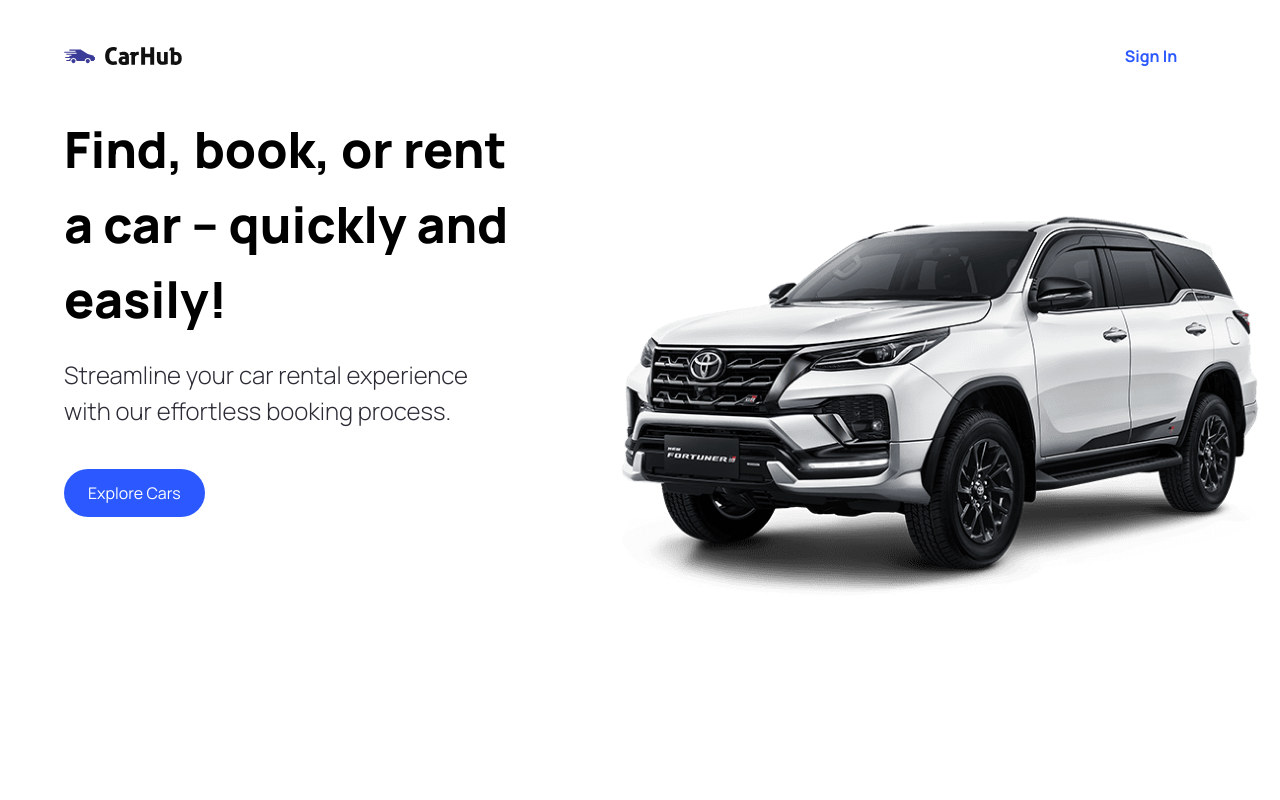
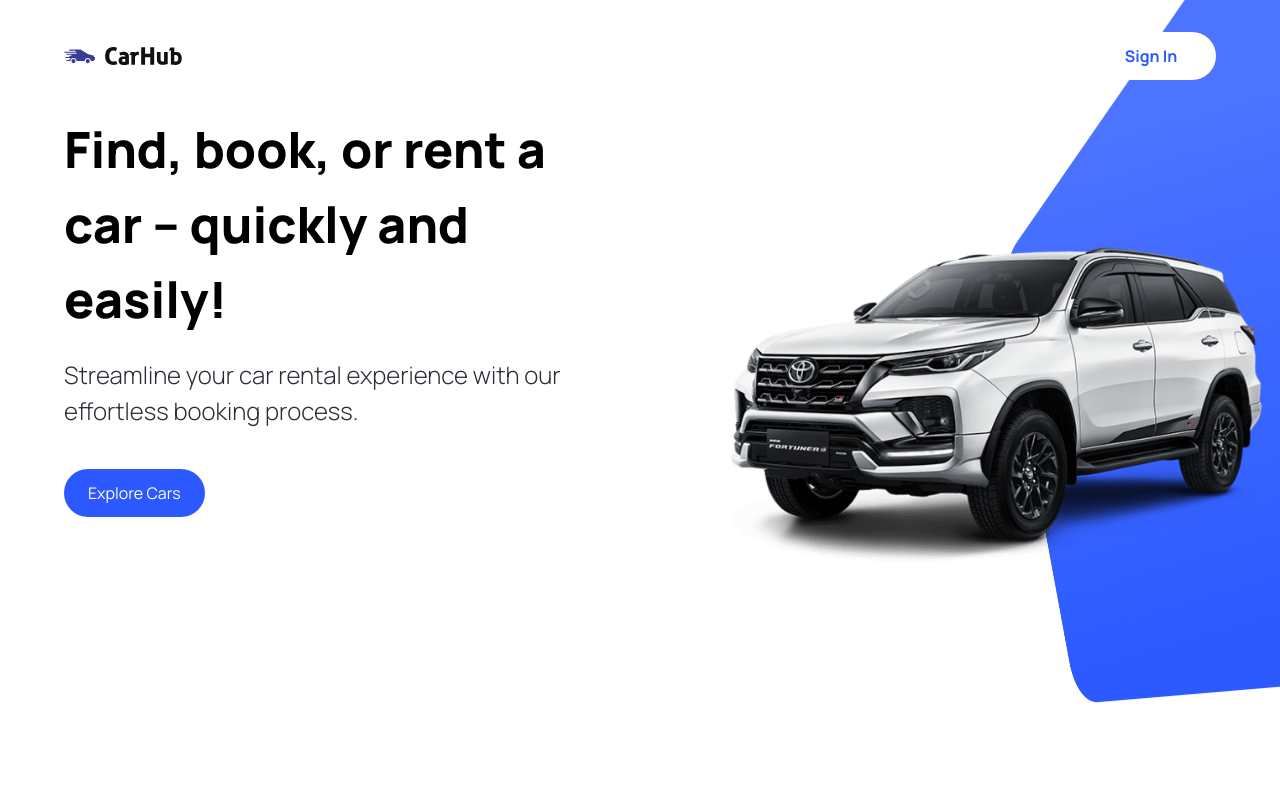
Before and after one commit to AbhigyanBorah/car-showcase, a Next.js app: page / in a window 1280 px wide. Shown: the top 800 px of the page. Built offline with nearby package versions, Linux system fonts and the light colour scheme.

Commit message:
hero section fixes

```diff
--- a/app/globals.css
+++ b/app/globals.css
@@ -51,11 +51,11 @@
 }
 
 .hero__image-container {
-  @apply xl:flex-[1.5] flex justify-center items-center w-full xl:h-screen;
+  @apply xl:flex-[1] flex justify-end items-start w-full xl:h-screen mt-[-20%] sm:mt-auto;
 }
 
 .hero__image {
-  @apply relative xl:w-full w-[80%] xl:h-full h-[460px] z-0;
+  @apply relative xl:w-full w-[80%] xl:h-full h-[590px] z-0;
 }
 
 .hero__image-overlay {
--- a/components/Hero.tsx
+++ b/components/Hero.tsx
@@ -27,7 +27,7 @@
       <div className="hero__image-container">
         <div className="hero__image">
           <Image src="/hero.png" alt="hero" fill className="object-contain" />
-          {/* <div className="hero__image-overlay" /> */}
+          <div className="hero__image-overlay" />
         </div>
       </div>
     </div>
```
